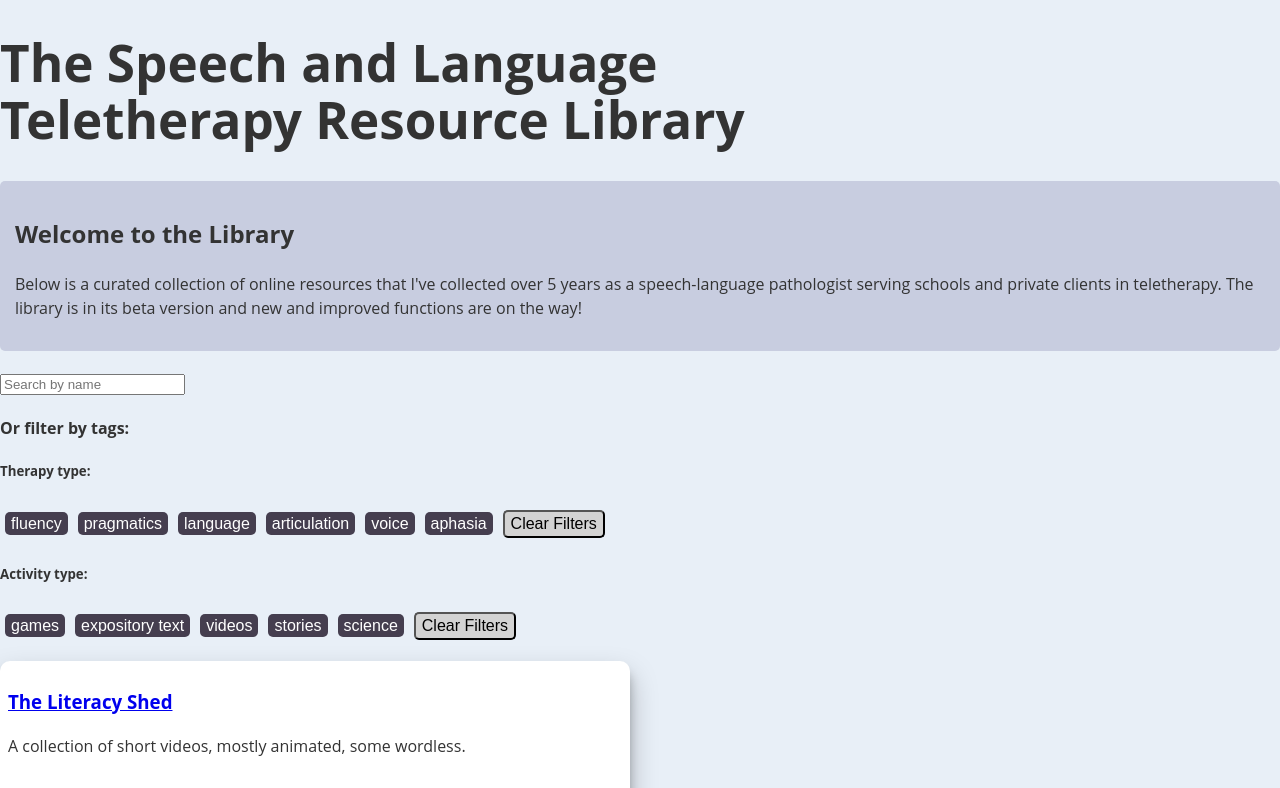
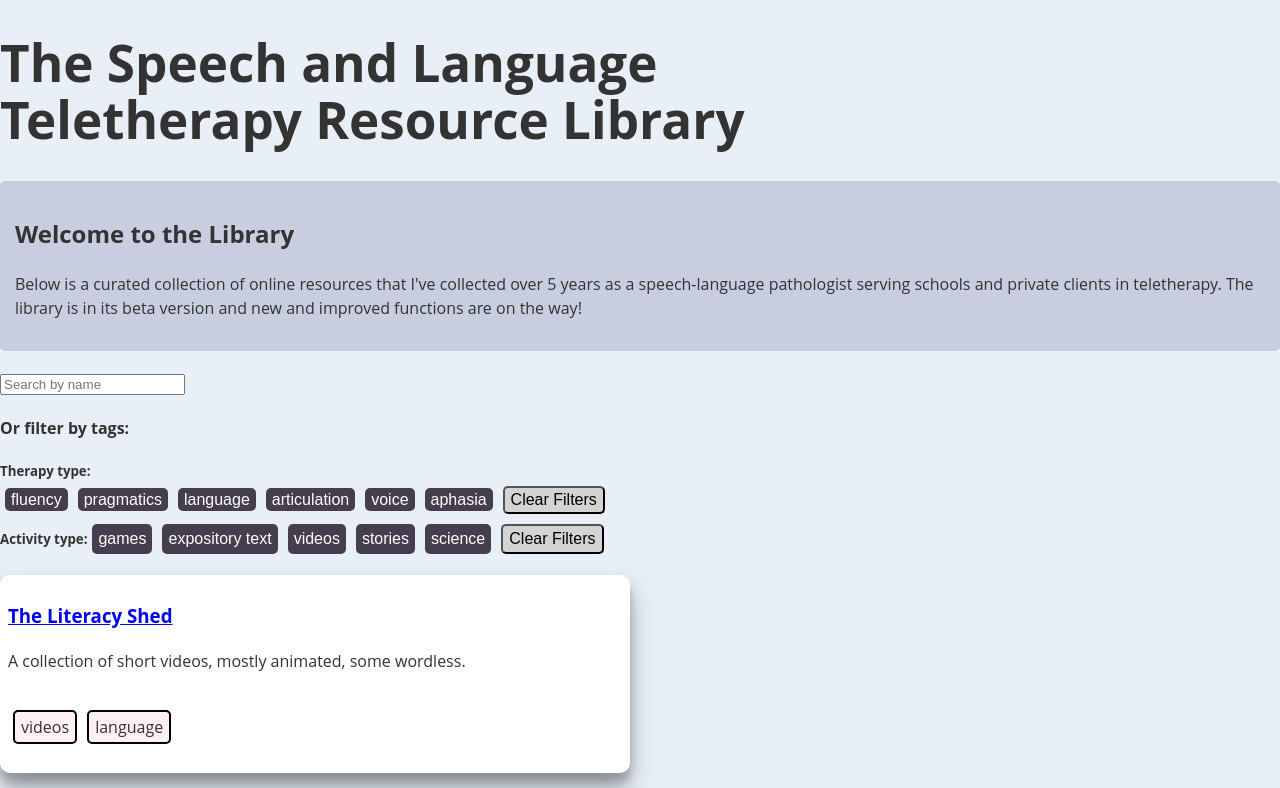
Before and after one commit to Amy-Pr/therapy-resource-library-react-vite, a React (Vite) app: page / in a window 1280 px wide. Shown: the top 788 px of the page. Built offline with nearby package versions, Linux system fonts and the light colour scheme.

Commit message:
add styling for spacing

```diff
--- a/src/Filters.jsx
+++ b/src/Filters.jsx
@@ -50,7 +50,7 @@ function Filters({data}) {
                     <div className="">
                         <h4>Or filter by tags:</h4>
 
-                        <div>
+                        <div className="filterdiv">
                         <h5>Therapy type:</h5>
                         {therapyFilters.map((selector) => (
                             <label key={selector} className={updateCheckedStyles(selector)}>
@@ -67,7 +67,7 @@ function Filters({data}) {
                         <button onClick={resetTherapyFilters}>Clear Filters</button>
                         </div>
 
-                        <div>
+                        <div className="filter-div">
                         <h5>Activity type:</h5>
                         {activityFilters.map((selector) => (
                             <label key={selector} className={updateCheckedStyles(selector)}>
--- a/src/index.css
+++ b/src/index.css
@@ -42,6 +42,10 @@ h1 {
   line-height: 1.1;
 }
 
+h5 {
+  margin: auto;
+}
+
 ul {
   list-style: none;
 }
@@ -56,7 +60,9 @@ ul {
 }
 
 /*Filter chips and tag styles*/
-
+.filter-div {
+  display: inline-flex;
+}
 
 label { /*Styles filter chips*/
   padding: 3px 6px;
```
